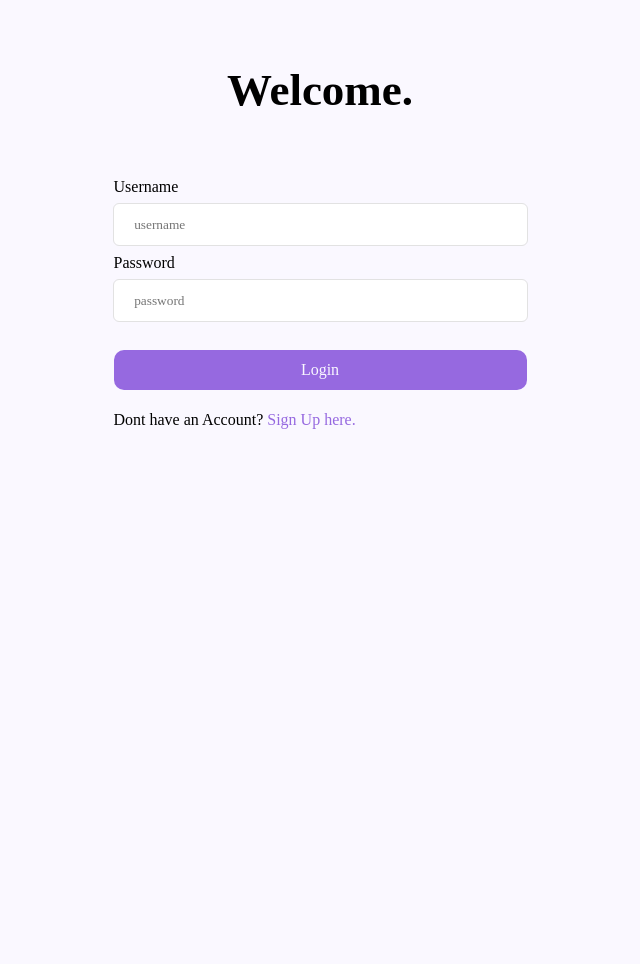
After one commit to Poorsaken/CatalogSphere-2, a PHP site: page /loginform.php in a window 1280 px wide. The commit adds this page. Shown: the whole page, without its empty margins (320-960 px from the left). Run offline with PHP 8.4, Linux system fonts and the light colour scheme; some libraries are stand-ins or nearby versions.

Commit message:
added login
kulang nalang ni signup

```diff
--- a/CatalogSphere/css/index.css
+++ b/CatalogSphere/css/index.css
@@ -18,3 +18,8 @@ body{
     display: flex;
 
 }
+
+.left{
+
+    width: 20%;
+}
--- /dev/null
+++ b/CatalogSphere/css/loginform.css
@@ -0,0 +1,92 @@
+*{
+
+
+    box-sizing: border-box;
+    margin: 0%;
+    padding: 0%;
+    font-family: 'Poppins';
+
+}
+
+body{
+
+     background-color: #FAF8FF;
+}
+
+.parent {
+
+    display: flex;
+    justify-content: center;
+
+
+    height: 900px;
+    margin-top: 5%;
+}
+
+
+.wrapper{
+
+    display: flex;
+    justify-content: center;
+    align-items: center;
+    width: 500px;
+
+}
+
+.logo{
+
+    display: flex;
+    justify-content: center;
+    margin-bottom: 15%;
+}
+
+.wrapper h2{
+
+
+    font-size: 45px;
+}
+
+.wrapper input{
+
+    width: 413px;
+    height: 40px;
+    border-radius: 5px;
+    padding: 5%;
+    border: none;
+     outline: 1px solid rgb(226, 226, 226);
+     margin: 2% 0% 2% 0%;
+}
+
+.wrapper input:focus{
+    outline: 2px solid black;
+
+}
+
+.login-btn{
+
+        width: 413px;
+        cursor: pointer;
+        height: 40px;
+        border: none;
+        background-color: #9669E0;
+        border-radius: 10px;
+        color: #FAF8FF;
+        font-size: 16PX;
+        margin-top: 5%;
+        margin-bottom: 5%;
+}
+
+.login-btn:focus{
+
+
+}
+
+a{
+
+    cursor: pointer;
+}
+
+.signup{
+
+    color: #9669E0;
+}
--- /dev/null
+++ b/CatalogSphere/loginform.php
@@ -0,0 +1,54 @@
+<?php
+
+
+session_start();
+include('./routes/router.php');
+?>
+
+<!DOCTYPE html>
+<html lang="en">
+<head>
+    <meta charset="UTF-8">
+    <meta name="viewport" content="width=device-width, initial-scale=1.0">
+    <title>Document</title>
+    <link rel="stylesheet" href="./css/loginform.css"/>
+</head>
+<body>
+    <div class="parent">
+
+   <form action ="./login.php" method="post">
+            <div class="wrapper">
+
+            <div class="div">
+                <div class="logo">
+     <h2>Welcome.</h2>
+
+                </div>
+
+                    <?php if (isset($_GET['error'])) { ?>
+                    <p class="error"> <?php echo $_GET['error']; ?></p>
+                <?php }?>
+
+                <label>Username</label><br/>
+                <input type = "text" name="username" placeholder="username"><br/>
+
+                <label>Password</label><br/>
+                <input type = "password" name="password" placeholder="password"><br/>
+
+
+
+                <button type="submit" class="login-btn">Login</button><br/>
+
+                <label>Dont have an Account? <a onclick ="ToSignup()" class="signup">Sign Up here.</a></label>
+
+
+            </div>
+
+
+            </div>
+
+    </form>
+    </div>
+
+</body>
+</html>
--- a/CatalogSphere/routes/router.php
+++ b/CatalogSphere/routes/router.php
@@ -20,8 +20,19 @@
 
          function ToMain() {
             // Redirect to your PHP file
-            window.location.href = 'index.php';
+            window.location.href = 'welcome.php';
         }
+         function ToSignup() {
+            // Redirect to your PHP file
+            window.location.href = 'signup.php';
+        }
+         function ToLogout() {
+            // Redirect to your PHP file
+            window.location.href = 'logout.php';
+        }
+
+
+
     </script>
 
 </body>
```
Also changed, not shown: CatalogSphere/create.php (+12 -143 lines), CatalogSphere/css/create.css (+9 -17 lines), CatalogSphere/css/navigation.css (+54 -2 lines), CatalogSphere/index.php (deleted, +0 -42 lines), CatalogSphere/login.php (+76 -0 lines), CatalogSphere/logout.php (added, +8 -0 lines), CatalogSphere/navigation/navigation.php (+20 -1 lines), CatalogSphere/welcome.php (added, +55 -0 lines), CatalogSphere/classes/database.php (line endings or trailing spaces), CatalogSphere/img/Vector.png (added), CatalogSphere/img/logout_icon.png (added).
